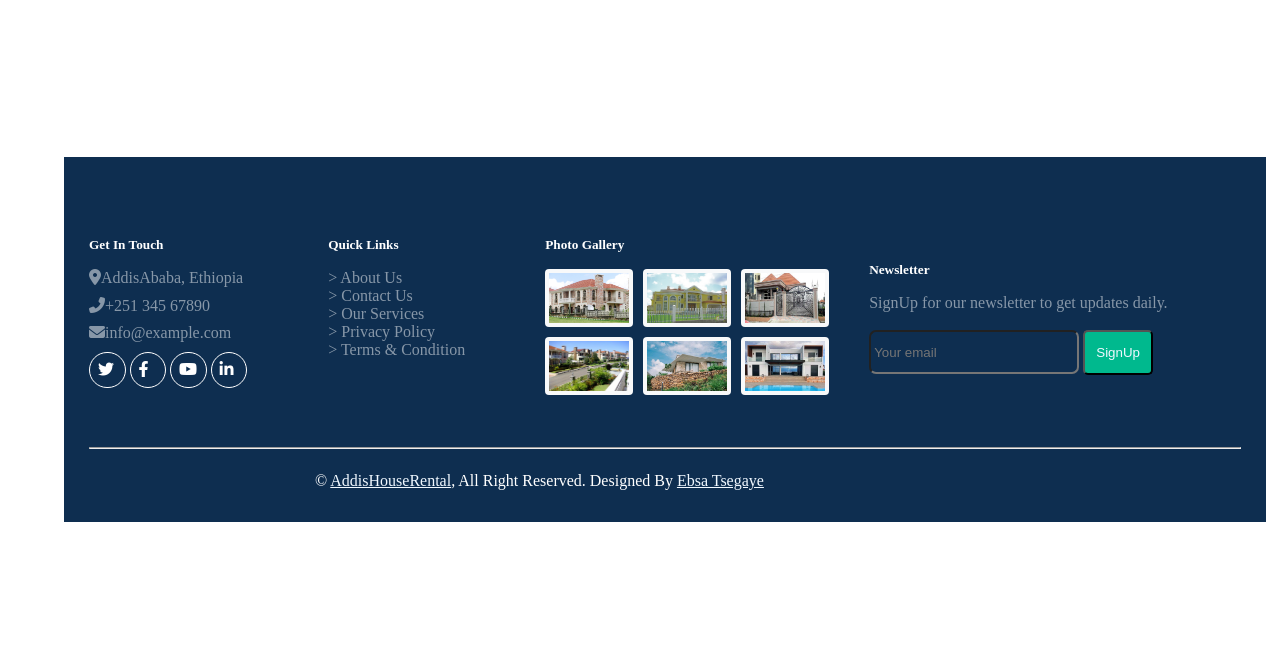
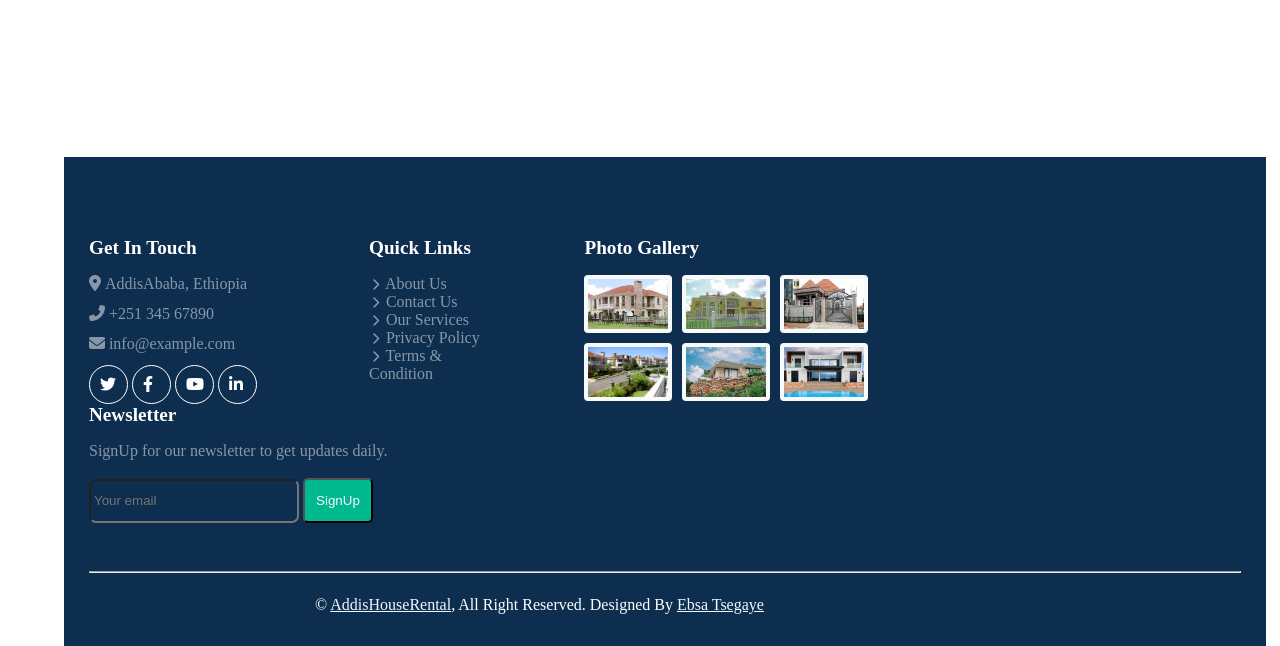
Before and after one commit to Yagth/AddisHouseRental, a PHP site: page /pages/home_page.html in a window 1280 px wide. Shown: the part 2407-3053 px from the top of the page. Before the commit the page ends 2929 px from the top, so only its background shows below. Run offline with PHP 8.4, Linux system fonts and the light colour scheme.

Commit message:
Finished working on footer

```diff
--- a/Frontend/css/footer.css
+++ b/Frontend/css/footer.css
@@ -470,6 +470,7 @@
 }
 
 .custom-heading {
+  font-size: larger;
   color: #fff;
   margin-bottom: 1rem;
 }
@@ -491,6 +492,7 @@
 }
 
 .custom-button {
+  margin: 2%;
   background: none;
   border: none;
   color: rgba(255, 255, 255, 0.5);
--- a/Frontend/pages/home_page.html
+++ b/Frontend/pages/home_page.html
@@ -180,27 +180,27 @@
         <div class="cont" data-wow-delay="0.1s">
             <div class="f-container">
                 <div class="m-row">
-                    <div class="">
+                    <div style="margin-right: 0; width: 200px;">
                         <dl>
                             <dd>
                                 <h5 class="custom-heading">Get In Touch</h5>
                             </dd>
                             <dd>
-                                <p class="custom-element"><i class="fa fa-map-marker-alt"></i>AddisAbaba, Ethiopia
+                                <p class="custom-element"><i class="fa fa-map-marker-alt" style="margin-right: 2%;"></i>AddisAbaba, Ethiopia
                                 </p>
                             </dd>
                             <dd>
-                                <p class="custom-element"><i class="fa fa-phone-alt"></i>+251 345 67890</p>
+                                <p class="custom-element"><i class="fa fa-phone-alt" style="margin-right: 2%;"></i>+251 345 67890</p>
                             </dd>
                             <dd>
-                                <p class="custom-element"><i class="fa fa-envelope"></i>info@example.com</p>
+                                <p class="custom-element"><i class="fa fa-envelope" style="margin-right: 2%;"></i>info@example.com</p>
                             </dd>
                         </dl>
                         <div class="">
-                            <a class="center-items" href="#"><i class="fab fa-twitter s-button"></i></a>
-                            <a class="center-items" href="#"><i class="fab fa-facebook-f s-button"></i></a>
-                            <a class="center-items" href="#"><i class="fab fa-youtube s-button"></i></a>
-                            <a class="center-items" href="#"><i class="fab fa-linkedin-in s-button"></i></a>
+                            <a href="#"><i class="fab fa-twitter s-button"></i></a>
+                            <a href="#"><i class="fab fa-facebook-f s-button"></i></a>
+                            <a href="#"><i class="fab fa-youtube s-button"></i></a>
+                            <a href="#"><i class="fab fa-linkedin-in s-button"></i></a>
                         </div>
                     </div>
                     <div class="">
@@ -208,11 +208,11 @@
                             <dd>
                                 <h5 class="custom-heading">Quick Links</h5>
                             </dd>
-                            <dd><a class="custom-button" href="#">> About Us</a></dd>
-                            <dd><a class="custom-button" href="#">> Contact Us</a></dd>
-                            <dd><a class="custom-button" href="#">> Our Services</a></dd>
-                            <dd><a class="custom-button" href="#">> Privacy Policy</a></dd>
-                            <dd><a class="custom-button" href="#">> Terms & Condition</a></dd>
+                            <dd><a class="custom-button" href="#"> <i class="fas fa-chevron-right"  style="font-size: 12px; margin-right: 2%;"></i> About Us</a></dd>
+                            <dd><a class="custom-button" href="#"><i class="fas fa-chevron-right"  style="font-size: 12px; margin-right: 2%;"></i> Contact Us</a></dd>
+                            <dd><a class="custom-button" href="#"><i class="fas fa-chevron-right"  style="font-size: 12px; margin-right: 2%;"></i> Our Services</a></dd>
+                            <dd><a class="custom-button" href="#"><i class="fas fa-chevron-right"  style="font-size: 12px; margin-right: 2%;"></i> Privacy Policy</a></dd>
+                            <dd><a class="custom-button" href="#"><i class="fas fa-chevron-right"  style="font-size: 12px; margin-right: 2%;"></i> Terms & Condition</a></dd>
                         </dl>
                     </div>
                     <div>
@@ -238,7 +238,7 @@
                             </div>
                         </div>
                     </div>
-                    <div style="padding: 2% 0">
+                    <div >
                         <h5 class="custom-heading">Newsletter</h5>
                             <div class="">
                                 <p>SignUp for our newsletter to get updates daily.</p> <br>
```
